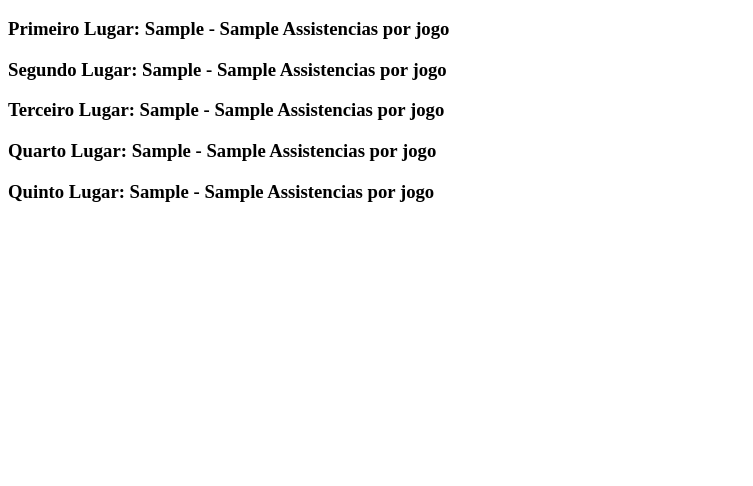
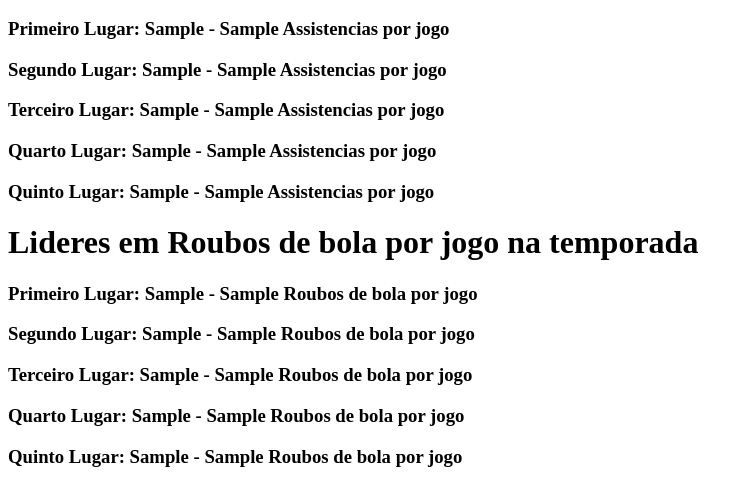
Before and after one commit to cristiansuzuki/sports-feed, a Django app: template templates/index.html in a window 1280 px wide. Shown: the part 578-1064 px from the top of the page, without its empty margins (0-753 px from the left). Before the commit the page ends 780 px from the top, so only its background shows below. Run offline with Django 5.2, Linux system fonts and the light colour scheme; the template is opened without the code that fills it: most values are stand-ins (such as "Sample title", 1, 10 or a date in 2020).

Commit message:
steals per game

```diff
--- a/templates/index.html
+++ b/templates/index.html
@@ -35,5 +35,14 @@
             <h3>Quinto Lugar: {{ jogador_assist4.0 }} - {{ jogador_assist4.1 }} Assistencias por jogo</h3>
         </div>
 
+        <div>
+            <h1> Lideres em Roubos de bola por jogo na temporada</h1>
+            <h3>Primeiro Lugar: {{ jogador_steal.0 }} - {{ jogador_steal.1 }} Roubos de bola por jogo</h3>
+            <h3>Segundo Lugar: {{ jogador_steal1.0 }} - {{ jogador_steal1.1 }} Roubos de bola por jogo</h3>
+            <h3>Terceiro Lugar: {{ jogador_steal2.0 }} - {{ jogador_steal2.1 }} Roubos de bola por jogo</h3>
+            <h3>Quarto Lugar: {{ jogador_steal3.0 }} - {{ jogador_steal3.1 }} Roubos de bola por jogo</h3>
+            <h3>Quinto Lugar: {{ jogador_steal4.0 }} - {{ jogador_steal4.1 }} Roubos de bola por jogo</h3>
+        </div>
+
     </body>
 </html>
```
Also changed, not shown: sports_feed/views.py (+11 -0 lines).
